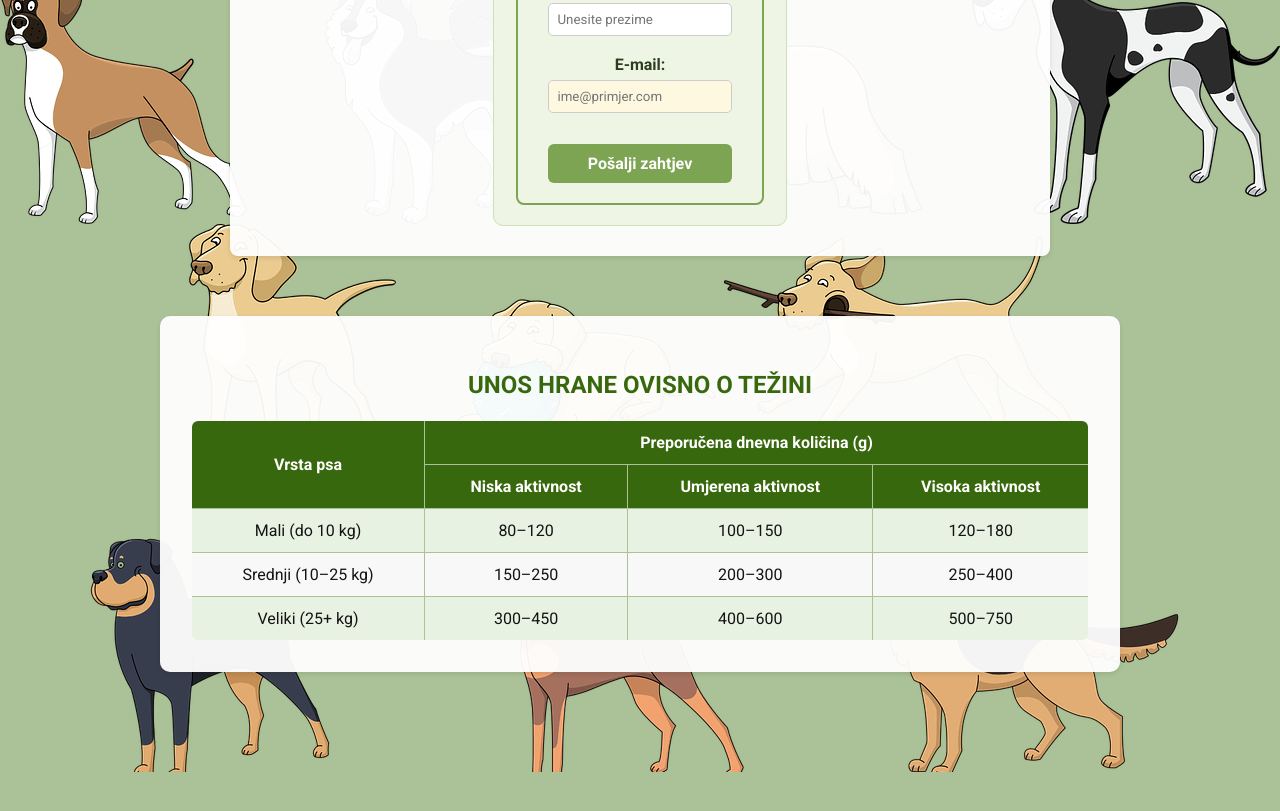
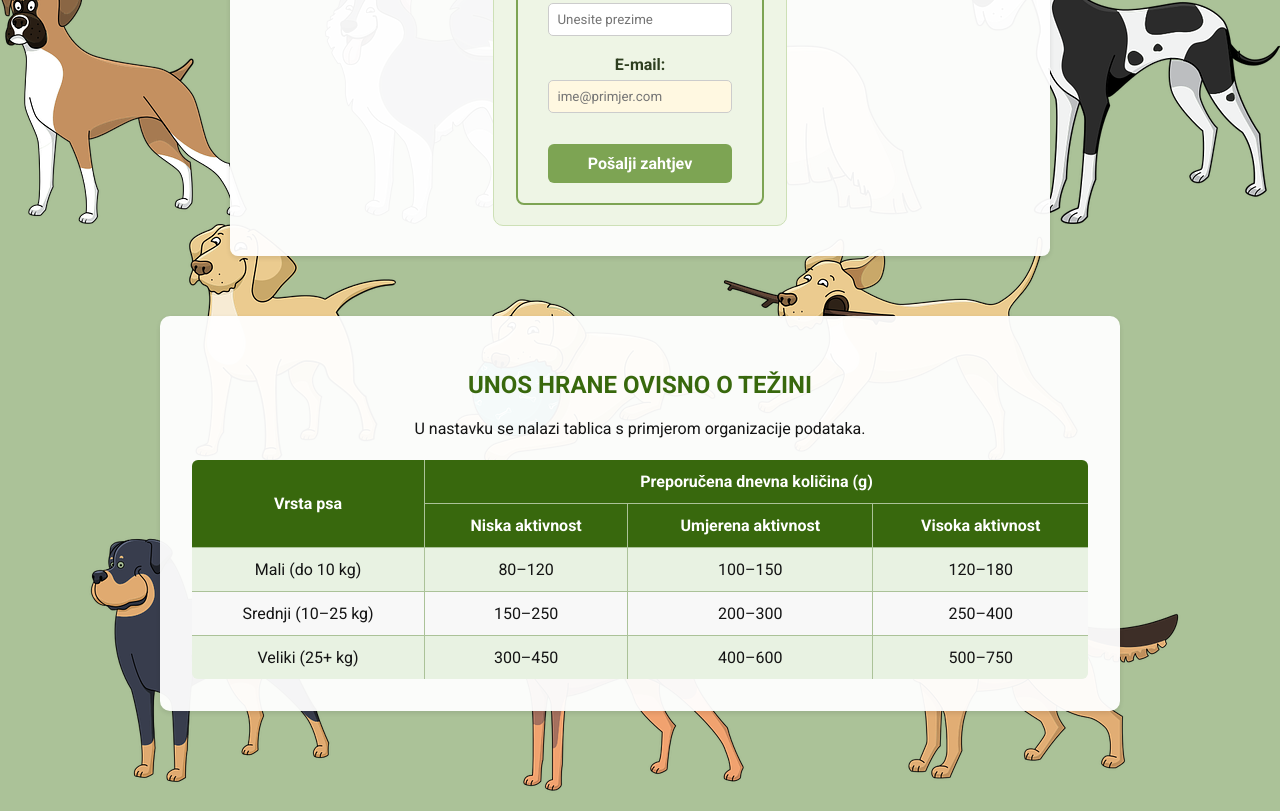
Before and after one commit to Digimultii/multimedija3_Ilic-, a plain HTML site: page index.html in a window 1280 px wide. Shown: the part 1620-2431 px from the top of the page. Before the commit the page ends 2392 px from the top, so only its background shows below. Drawn offline with Linux system fonts and the light colour scheme.

Commit message:
Update index.html

```diff
--- a/index.html
+++ b/index.html
@@ -131,7 +131,9 @@
 
     <section class="zadaca">
       <h2>UNOS HRANE OVISNO O TEŽINI </h2>
-
+    <div id="predaja-info">
+  U nastavku se nalazi tablica s primjerom organizacije podataka.
+</div>
       <table class="prehrana-tablica">
         <thead>
           <tr>
```
